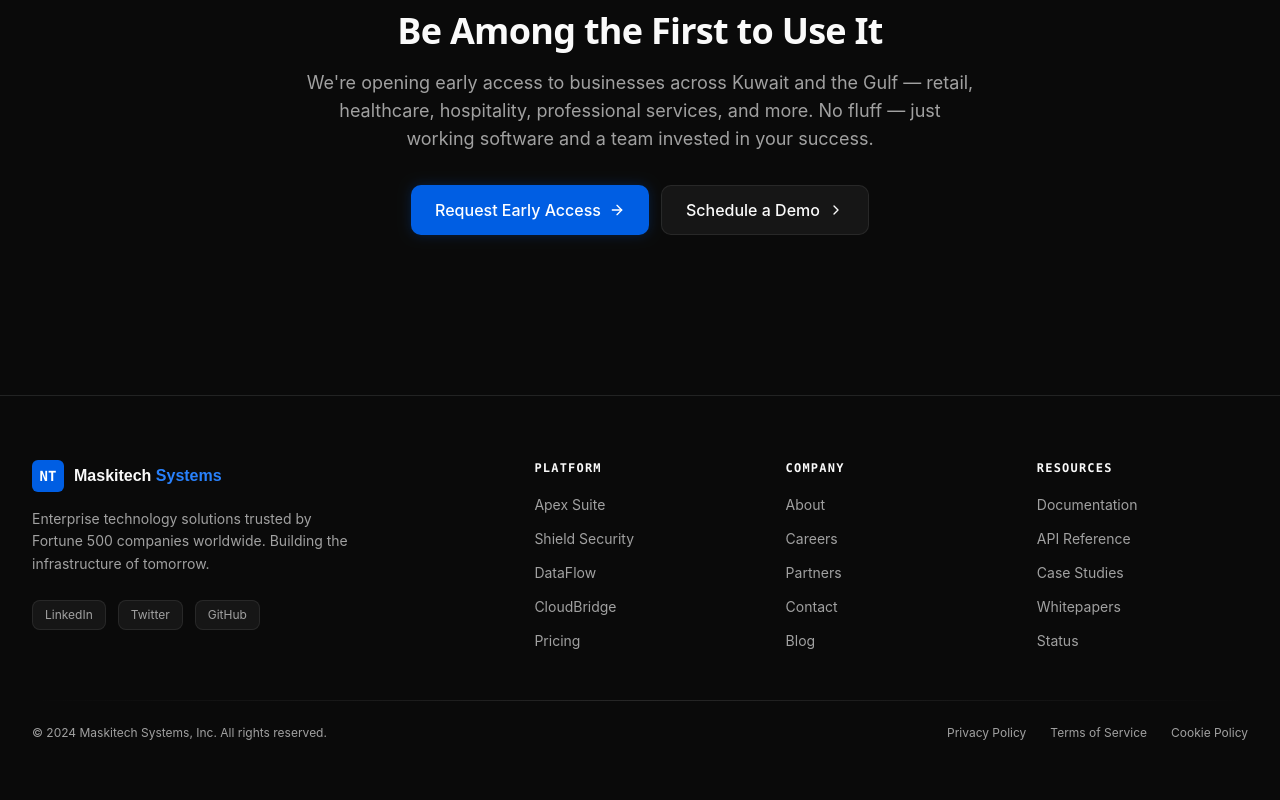
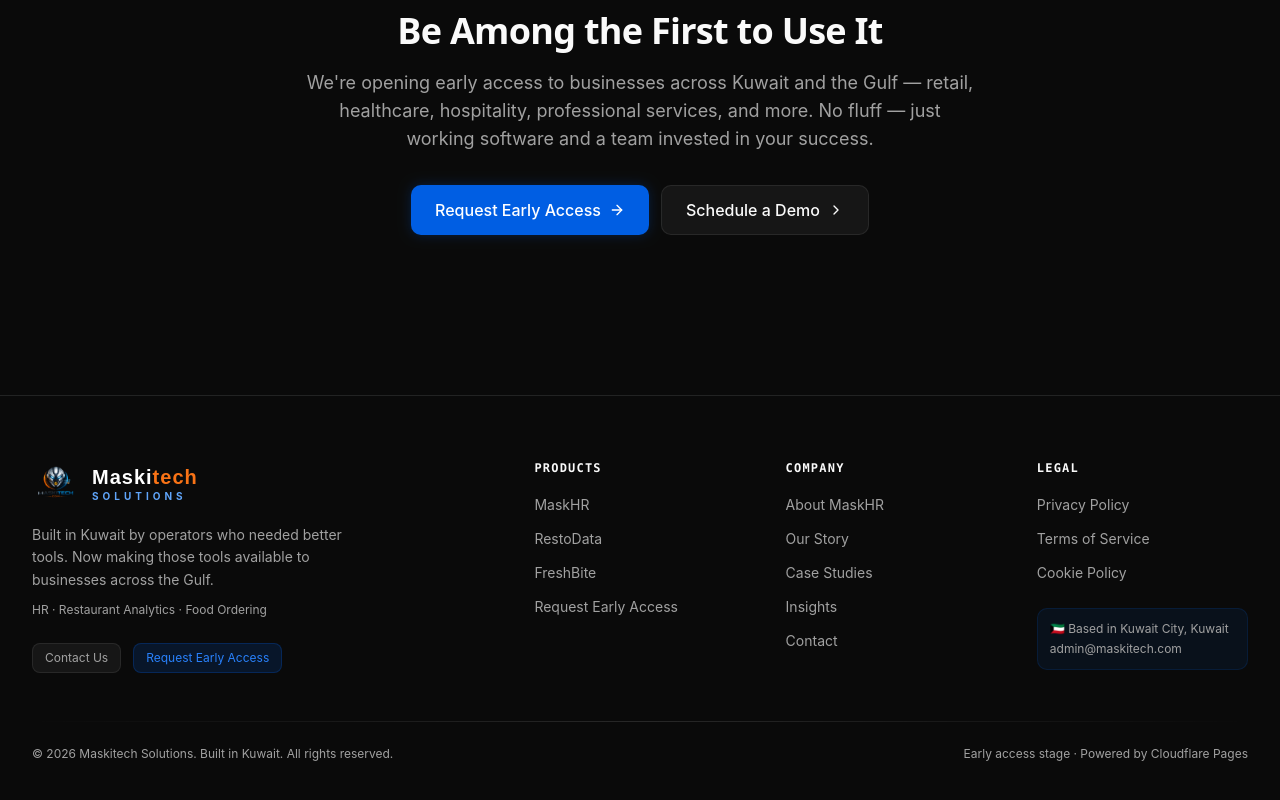
Before and after one commit to Maskitechsystem/maskitech-website, a React (Vite) app: page / in a window 1280 px wide. Shown: the part 3084-3884 px from the top of the page. Built offline with nearby package versions, Linux system fonts and the light colour scheme.

Commit message:
Fix footer - real content, honest positioning

```diff
--- a/src/components/Layout.tsx
+++ b/src/components/Layout.tsx
@@ -311,68 +311,99 @@
 <footer className="border-t border-border mt-20">
   <div className="container py-16">
     <div className="grid grid-cols-1 md:grid-cols-2 lg:grid-cols-5 gap-10">
+
       {/* Brand */}
       <div className="lg:col-span-2">
-              <div className="flex items-center gap-2.5 mb-4">
-                <div className="w-8 h-8 rounded-sm bg-[oklch(0.52_0.22_258)] flex items-center justify-center">
-                  <span className="text-white font-bold text-sm font-mono">NT</span>
-                </div>
-                <span className="font-semibold text-foreground text-base" style={{ fontFamily: "'Space Grotesk', sans-serif" }}>
-                  Maskitech <span className="text-[oklch(0.62_0.20_258)]">Systems</span>
+        <div className="flex items-center gap-3 mb-4">
+          <img src="/logo_2.png" alt="Maskitech" className="h-12 w-auto" />
+          <div className="flex flex-col leading-none gap-1">
+            <span style={{ color:'#ffffff', fontSize:'20px', fontWeight:900, letterSpacing:'0.05em', lineHeight:1, fontFamily:'Space Grotesk, sans-serif' }}>
+              Maski<span style={{color:'#f97316'}}>tech</span>
+            </span>
+            <span style={{ color:'#60a5fa', fontSize:'10px', fontWeight:700, letterSpacing:'0.4em', textTransform:'uppercase' }}>
+              Solutions
             </span>
           </div>
-              <p className="text-muted-foreground text-sm leading-relaxed max-w-xs">
-                Enterprise technology solutions trusted by Fortune 500 companies worldwide. Building the infrastructure of tomorrow.
+        </div>
+        <p className="text-muted-foreground text-sm leading-relaxed max-w-xs mb-2">
+          Built in Kuwait by operators who needed better tools.
+          Now making those tools available to businesses across the Gulf.
         </p>
-              <div className="flex items-center gap-3 mt-6">
-                {["LinkedIn", "Twitter", "GitHub"].map((social) => (
-                  <button
-                    key={social}
-                    className="px-3 py-1.5 rounded-md bg-white/5 border border-white/8 text-muted-foreground hover:text-foreground hover:bg-white/8 text-xs transition-all"
-                  >
-                    {social}
-                  </button>
-                ))}
+        <p className="text-muted-foreground text-xs leading-relaxed max-w-xs mb-6">
+          HR · Restaurant Analytics · Food Ordering
+        </p>
+        <div className="flex items-center gap-3">
+          <a href="mailto:admin@maskitech.com"
+            className="px-3 py-1.5 rounded-md bg-white/5 border border-white/8 text-muted-foreground hover:text-foreground hover:bg-white/8 text-xs transition-all">
+            Contact Us
+          </a>
+          <a href="/maskhr/contact"
+            className="px-3 py-1.5 rounded-md bg-[oklch(0.52_0.22_258)]/15 border border-[oklch(0.52_0.22_258)]/25 text-[oklch(0.62_0.20_258)] hover:bg-[oklch(0.52_0.22_258)]/25 text-xs transition-all">
+            Request Early Access
+          </a>
         </div>
       </div>
 
-            {/* Links */}
+      {/* Products */}
+      <div>
+        <h4 className="text-xs font-semibold text-foreground uppercase tracking-widest mb-4 font-mono">Products</h4>
+        <ul className="space-y-2.5">
           {[
-              { title: "Platform", links: ["Apex Suite", "Shield Security", "DataFlow", "CloudBridge", "Pricing"] },
-              { title: "Company", links: ["About", "Careers", "Partners", "Contact", "Blog"] },
-              { title: "Resources", links: ["Documentation", "API Reference", "Case Studies", "Whitepapers", "Status"] },
-            ].map((col) => (
-              <div key={col.title}>
-                <h4 className="text-xs font-semibold text-foreground uppercase tracking-widest mb-4 font-mono">
-                  {col.title}
-                </h4>
-                <ul className="space-y-2.5">
-                  {col.links.map((link) => (
-                    <li key={link}>
-                      <a href="#" className="text-sm text-muted-foreground hover:text-foreground transition-colors">
-                        {link}
-                      </a>
+            { label: "MaskHR", href: "/maskhr" },
+            { label: "RestoData", href: "/products" },
+            { label: "FreshBite", href: "/products" },
+            { label: "Request Early Access", href: "/maskhr/contact" },
+          ].map((item) => (
+            <li key={item.label}>
+              <a href={item.href} className="text-sm text-muted-foreground hover:text-foreground transition-colors">{item.label}</a>
             </li>
           ))}
         </ul>
       </div>
+
+      {/* Company */}
+      <div>
+        <h4 className="text-xs font-semibold text-foreground uppercase tracking-widest mb-4 font-mono">Company</h4>
+        <ul className="space-y-2.5">
+          {[
+            { label: "About MaskHR", href: "/maskhr/about" },
+            { label: "Our Story", href: "/maskhr/about" },
+            { label: "Case Studies", href: "/case-studies" },
+            { label: "Insights", href: "/insights" },
+            { label: "Contact", href: "/maskhr/contact" },
+          ].map((item) => (
+            <li key={item.label}>
+              <a href={item.href} className="text-sm text-muted-foreground hover:text-foreground transition-colors">{item.label}</a>
+            </li>
           ))}
+        </ul>
+      </div>
+
+      {/* Legal + Location */}
+      <div>
+        <h4 className="text-xs font-semibold text-foreground uppercase tracking-widest mb-4 font-mono">Legal</h4>
+        <ul className="space-y-2.5">
+          {["Privacy Policy", "Terms of Service", "Cookie Policy"].map((item) => (
+            <li key={item}>
+              <a href="#" className="text-sm text-muted-foreground hover:text-foreground transition-colors">{item}</a>
+            </li>
+          ))}
+        </ul>
+        <div className="mt-6 p-3 rounded-lg bg-[oklch(0.52_0.22_258)]/8 border border-[oklch(0.52_0.22_258)]/15">
+          <p className="text-xs text-muted-foreground">🇰🇼 Based in Kuwait City, Kuwait</p>
+          <p className="text-xs text-muted-foreground mt-1">admin@maskitech.com</p>
+        </div>
+      </div>
+
     </div>
 
     <div className="section-divider mt-12 mb-6" />
 
     <div className="flex flex-col sm:flex-row items-center justify-between gap-4">
-            <p className="text-xs text-muted-foreground">
-              © 2024 Maskitech Systems, Inc. All rights reserved.
-            </p>
-            <div className="flex items-center gap-6">
-              {["Privacy Policy", "Terms of Service", "Cookie Policy"].map((item) => (
-                <a key={item} href="#" className="text-xs text-muted-foreground hover:text-foreground transition-colors">
-                  {item}
-                </a>
-              ))}
+      <p className="text-xs text-muted-foreground">© 2026 Maskitech Solutions. Built in Kuwait. All rights reserved.</p>
+      <p className="text-xs text-muted-foreground">Early access stage · Powered by Cloudflare Pages</p>
     </div>
-          </div>
+
   </div>
 </footer>
     </div>
```
Lines whose indentation alone changed are shown as unchanged.
